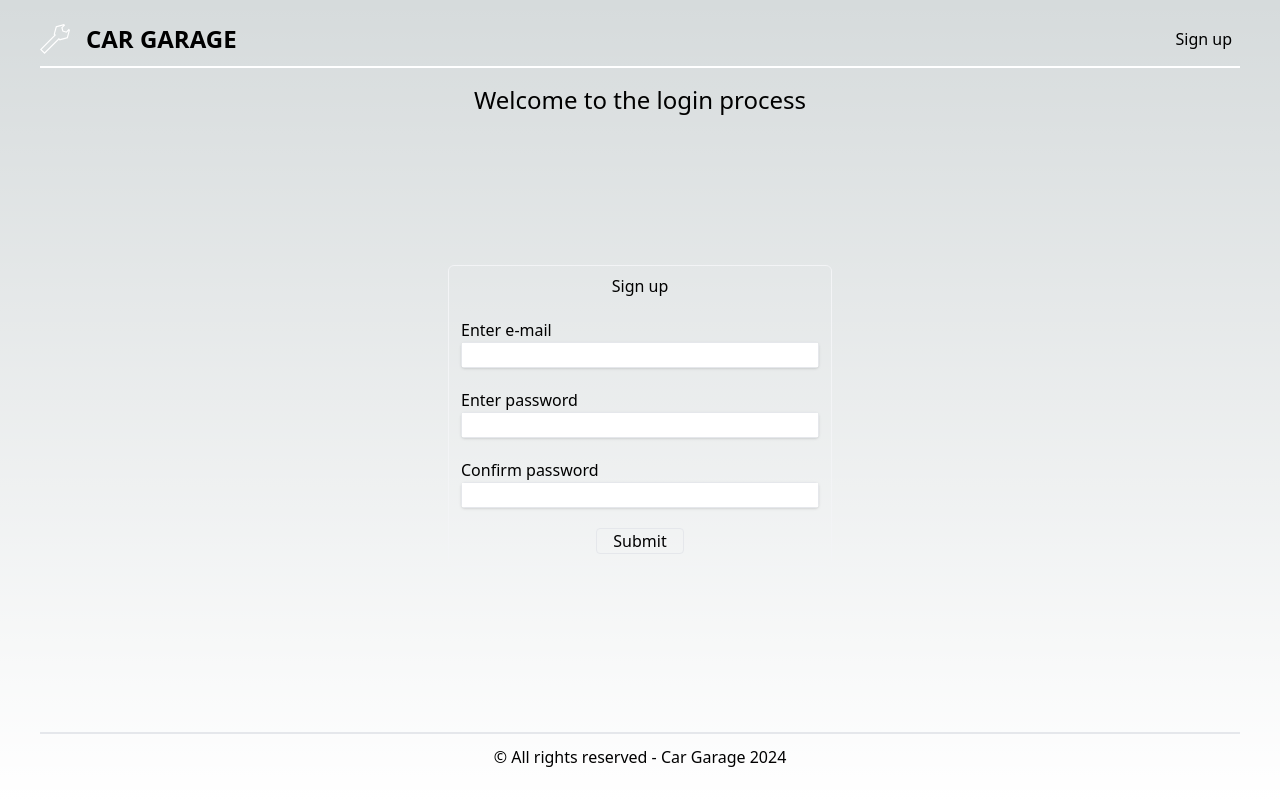
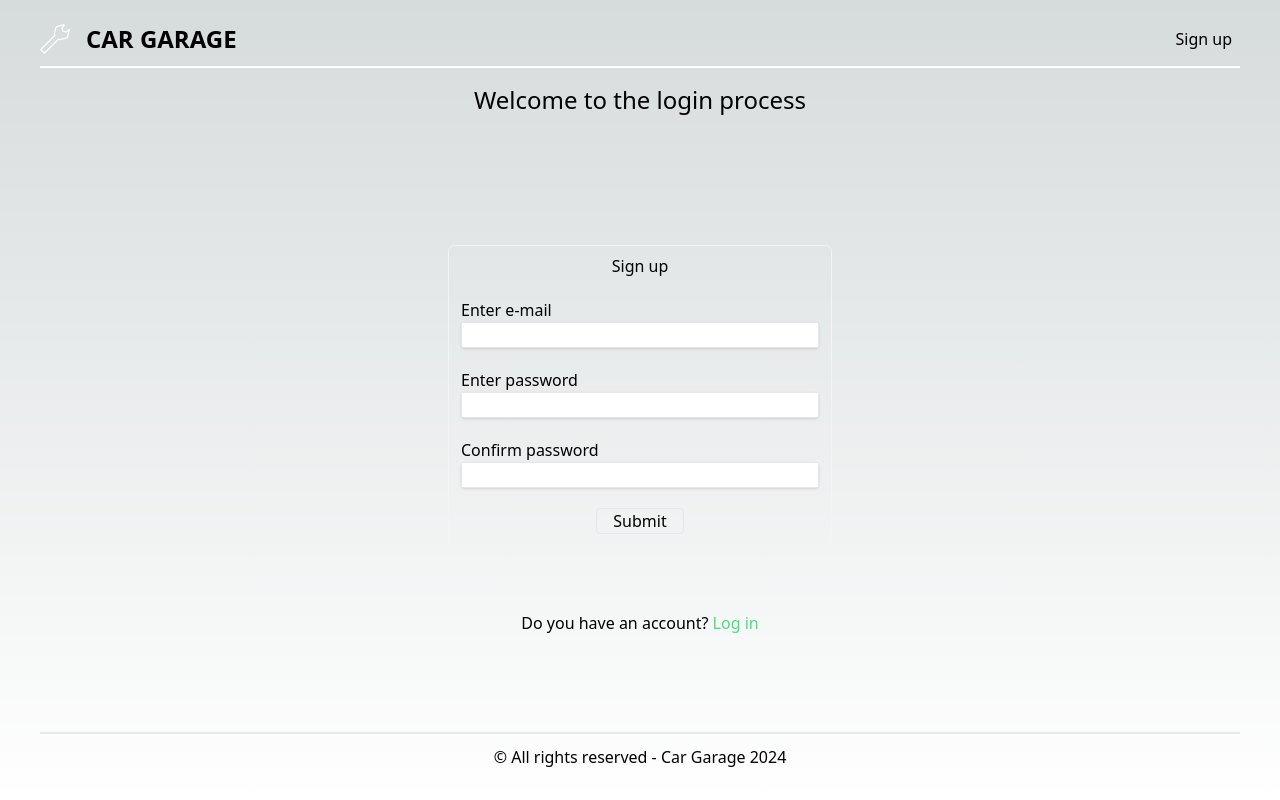
Before and after one commit to p-miszczuk/car-garage, a Next.js app: page /auth/sign-up in a window 1280 px wide. Built offline with nearby package versions, Linux system fonts and the light colour scheme.

Commit message:
Feature: add log in link to sign up route

```diff
--- a/app/auth/page.tsx
+++ b/app/auth/page.tsx
@@ -6,7 +6,7 @@ export const Auth = () => {
     <section className="flex flex-col items-center justify-center h-full border-r-2">
       <Form title="Log in" type="login" />
       <p className="pt-4">
-        Don’t have an account?
+        Don’t have an account?&nbsp;
         <Link
           href="/auth/sign-up"
           className="text-green-400 hover:text-green-300"
--- a/app/auth/sign-up/page.tsx
+++ b/app/auth/sign-up/page.tsx
@@ -1,9 +1,16 @@
 import Form from "@/components/form";
+import Link from "next/link";
 
 const SignUp = () => {
   return (
     <section className="flex flex-col items-center justify-center h-full">
       <Form title="Sign up" type="signup" />
+      <p className="pt-4">
+        Do you have an account?&nbsp;
+        <Link href="/auth" className="text-green-400 hover:text-green-300">
+          Log in
+        </Link>
+      </p>
     </section>
   );
 };
```
